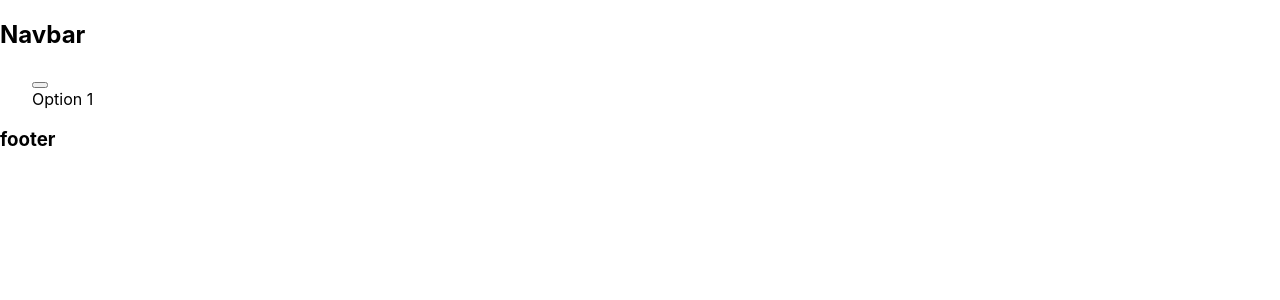
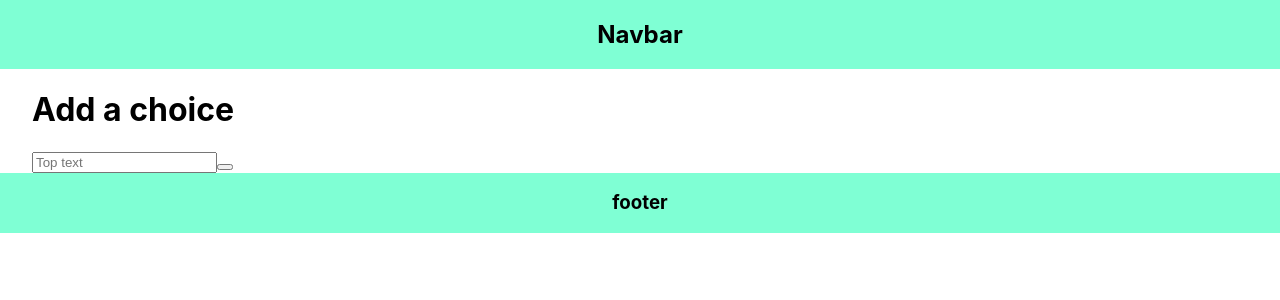
Before and after one commit to thais-chen/Anti-decision, a Next.js app: page / in a window 1280 px wide. Shown: the top 300 px of the page. Built offline with nearby package versions, Linux system fonts and the light colour scheme.

Commit message:
added choice list and read input value

```diff
--- /dev/null
+++ b/comps/Form.js
@@ -0,0 +1,23 @@
+import {useState} from "react"
+
+function CreateInputField(props){
+
+    return (
+        <div>
+          <form>
+          <h1>Add a choice </h1>
+          <input
+                type="text"
+                placeholder="Top text"
+                 onInput={props.handleChange}
+            />
+            <button
+                  type="button" onClick={props.createDecision}
+                  />
+          </form>
+    </div>
+     )
+
+  }
+
+  export default CreateInputField;
--- a/comps/Input.js
+++ b/comps/Input.js
@@ -1,21 +1,20 @@
 import { useState } from "react";
+import {nanoid} from "nanoid"
 
 
 
-function Input({decision}){
 
-     const createInputField =  decision.map( x =>
-     <div>
-        {x}
-     </div>
-     )
+function Input(props){
+    const  toDecide = props.choicesList.map( x =>
+    <div key = {nanoid()}> {x} </div>
+    )
 
     return (
+
         <div>
-                <label>Option 1 </label>
-                 {createInputField}
 
 
+                 <div> {toDecide}</div>
         </div>
       );
 }
--- a/comps/Layout.js
+++ b/comps/Layout.js
@@ -1,11 +1,13 @@
 import Navbar from "./Navbar";
 import Footer from "./Footer";
+import styles from "../styles/Navbar.module.css"
+
 
 
 const Layout = ({children}) => {
     return (
         <div>
-            <Navbar />
+            <Navbar className={styles.navFlex} />
             {children}
             <Footer />
         </div>
--- a/comps/Navbar.js
+++ b/comps/Navbar.js
@@ -1,9 +1,10 @@
+
 const Navbar = () => {
     return (
-        <nav>
+       <nav>
             <h1>Navbar</h1>
         </nav>
-      );
+       );
 }
 
 export default Navbar;
--- a/pages/index.js
+++ b/pages/index.js
@@ -2,25 +2,34 @@ import Head from 'next/head'
 import Image from 'next/image'
 import styles from '../styles/Home.module.css'
 import Input from '../comps/Input'
-import { useState, useEffect } from "react";
+import { useState, useEffect, useId } from "react";
 import {nanoid} from "nanoid"
+import Form from '../comps/Form'
 
 
 export default function Home() {
 
-  const [decisionInput,setDecisionInput] = useState([])
+   const [decisionInput,setDecisionInput] = useState([])
 
-   function createDecision(){
+
+ function createDecision(){
     const newDecision = {
       id: nanoid(),
-      body: "etc"
+      body: newInput
     }
-    setDecisionInput( oldDecision => [newDecision.body, ...oldDecision])
-    console.log(decisionInput)
-    return decisionInput
+    setDecisionInput( oldDecision => [...oldDecision, newDecision.body])
+
+  }
+
+  const [newInput,setNewInput] = useState("")
+  console.log(newInput)
+
+  const handleChange = event => {
+  setNewInput(event.target.value)
+ }
 
 
-  }
+
   return (
     <div className={styles.container}>
       <Head>
@@ -28,11 +37,12 @@ export default function Home() {
         <meta name="description" content="Generated by create next app" />
         <link rel="icon" href="/favicon.ico" />
       </Head>
-      <div>
-        <button onClick={createDecision}> </button>
-      </div>
+      <Form
+        handleChange={handleChange}
+        createDecision={createDecision}
+        />
       <Input
-        decision = {decisionInput} />
+        choicesList = {decisionInput}/>
     </div>
   )
 }
--- a/styles/Home.module.css
+++ b/styles/Home.module.css
@@ -114,3 +114,7 @@
     flex-direction: column;
   }
 }
+
+.buttonIcon {
+  height: 25px;
+}
--- /dev/null
+++ b/styles/Navbar.module.css
@@ -0,0 +1,5 @@
+.navFlex{
+    display: flex;
+    justify-content: center;
+     background-color: green;
+  }
--- a/styles/globals.css
+++ b/styles/globals.css
@@ -14,3 +14,8 @@ a {
 * {
   box-sizing: border-box;
 }
+nav, footer{
+ display: flex;
+ justify-content: center;
+ background-color: aquamarine;
+}
```
